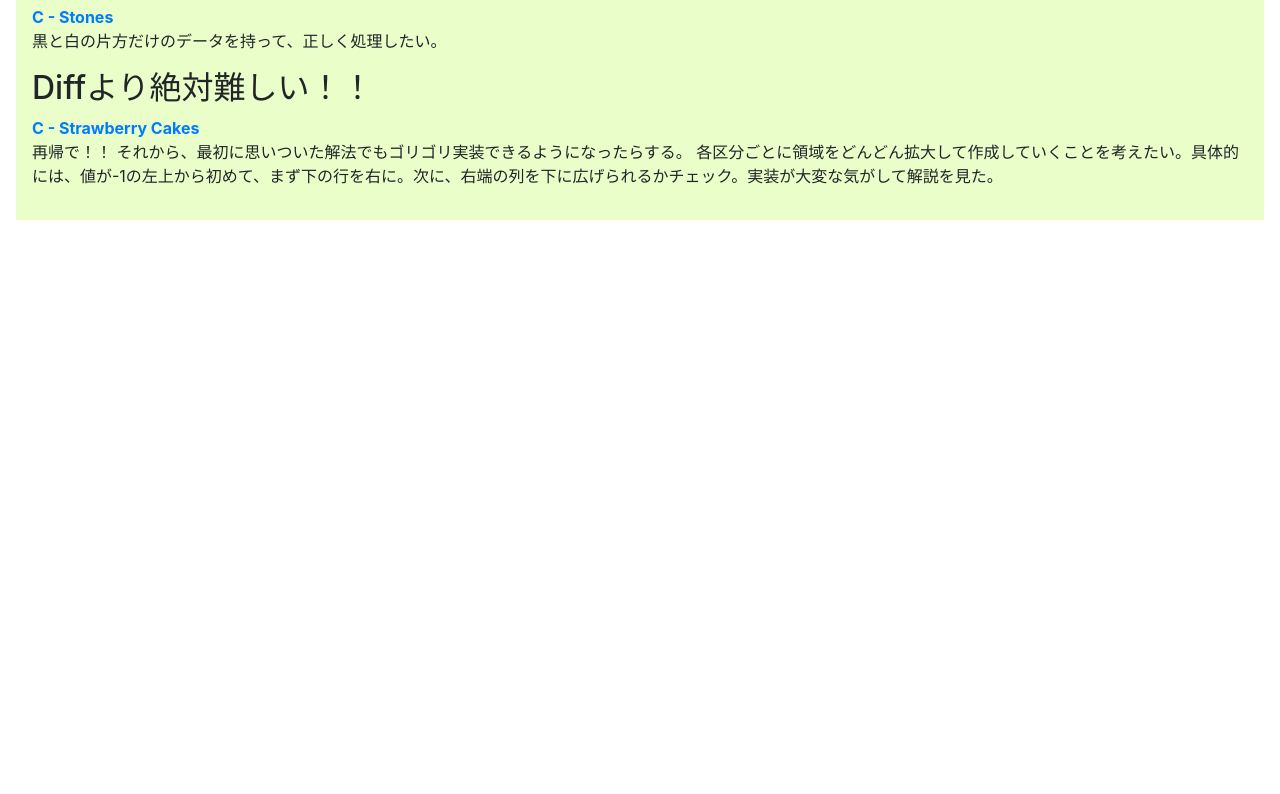
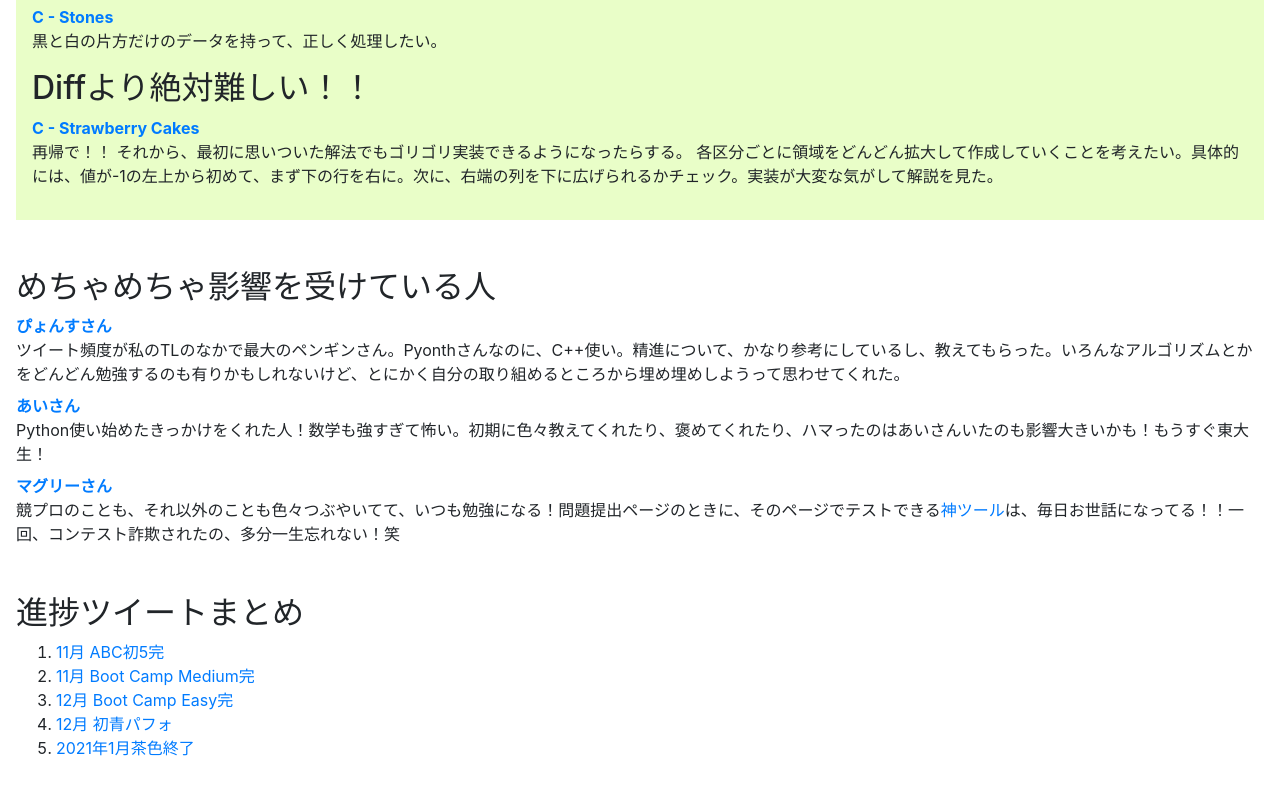
Before and after one commit to Jessica-nao/AtCoder, a plain HTML site: page index.html in a window 1280 px wide. Shown: the part 783-1577 px from the top of the page. Before the commit the page ends 1051 px from the top, so only its background shows below. Drawn offline with nearby package versions, Linux system fonts and the light colour scheme.

Commit message:
Add files via upload

```diff
--- a/index.html
+++ b/index.html
@@ -96,6 +96,34 @@
       </div>
 
     </div>
+
+    <div class="my-5">
+      <p class="h2">めちゃめちゃ影響を受けている人</p>
+      <dl>
+        <dt><a href="https://twitter.com/cubinglover">ぴょんすさん</a></dt>
+        <dd>ツイート頻度が私のTLのなかで最大のペンギンさん。Pyonthさんなのに、C++使い。精進について、かなり参考にしているし、教えてもらった。いろんなアルゴリズムとかをどんどん勉強するのも有りかもしれないけど、とにかく自分の取り組めるところから埋め埋めしようって思わせてくれた。</dd>
+        <dt><a href="https://twitter.com/constant_pi">あいさん</a></dt>
+        <dd>Python使い始めたきっかけをくれた人！数学も強すぎて怖い。初期に色々教えてくれたり、褒めてくれたり、ハマったのはあいさんいたのも影響大きいかも！もうすぐ東大生！</dd>
+        <dt><a href="https://twitter.com/magrofly">マグリーさん</a></dt>
+        <dd>競プロのことも、それ以外のことも色々つぶやいてて、いつも勉強になる！問題提出ページのときに、そのページでテストできる<a href="https://twitter.com/magrofly/status/1327035808239419392">神ツール</a>は、毎日お世話になってる！！一回、コンテスト詐欺されたの、多分一生忘れない！笑</dd>
+      </dl>
+      <dl>
+        <dt><a href=""></a></dt>
+        <dd></dd>
+      </dl>
+    </div>
+
+    <div class="my-5">
+      <p class="h2">進捗ツイートまとめ</p>
+      <ol>
+        <li><a href="https://twitter.com/Jessica_nao_/status/1327970945479315456?s=20">11月 ABC初5完</a></li>
+        <li><a href="https://twitter.com/Jessica_nao_/status/1330445343662608385?s=20">11月 Boot Camp Medium完</a></li>
+        <li><a href="https://twitter.com/Jessica_nao_/status/1336978561022869505?s=20">12月 Boot Camp Easy完</a></li>
+        <li><a href="https://twitter.com/Jessica_nao_/status/1340293996074074113?s=20">12月 初青パフォ</a></li>
+        <li><a href="https://twitter.com/Jessica_nao_/status/1345221606973394944?s=20">2021年1月茶色終了</a></li>
+      </ol>
+    </div>
+
   </div>
 </body>
 </html>
```
